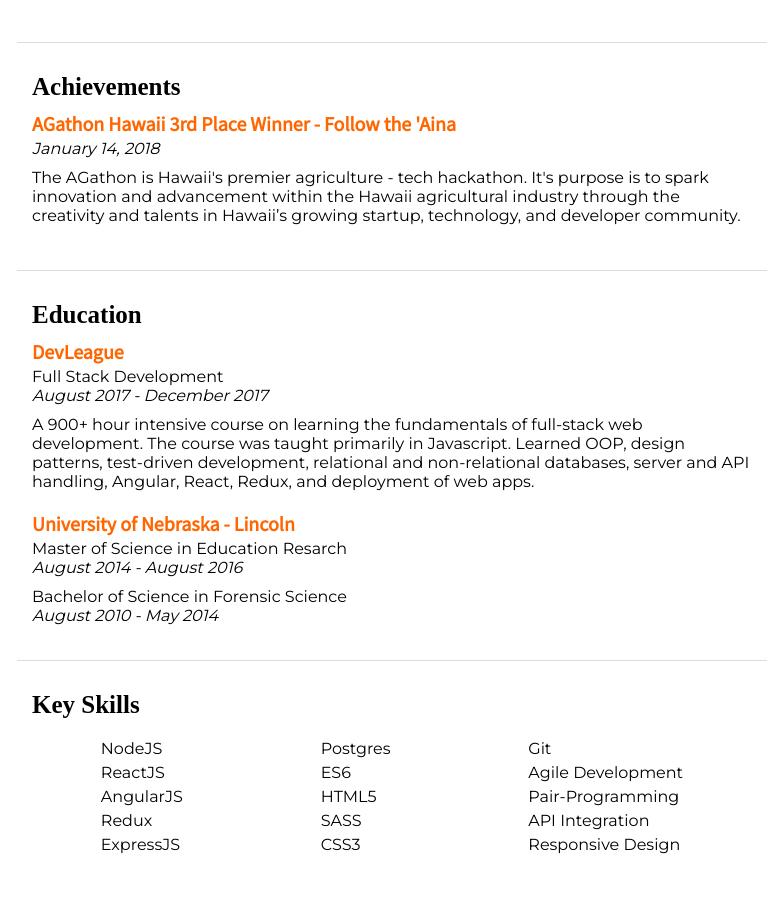
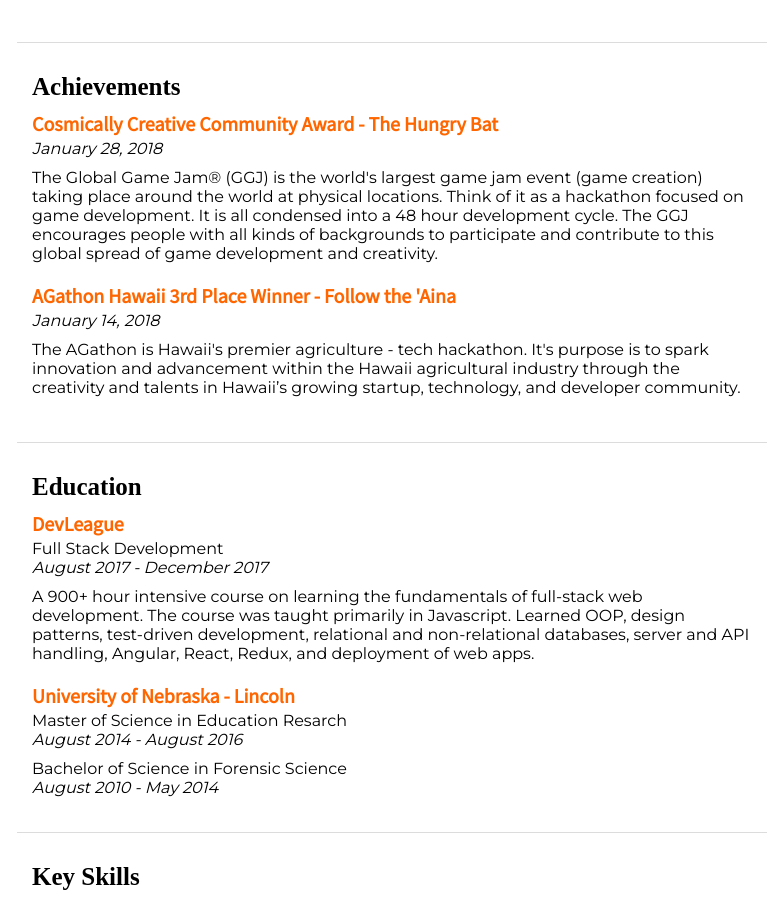
Before and after one commit to nitharios/nitharios.github.io, a website: page index.html in a window 1280 px wide. Shown: the part 1301-2212 px from the top of the page, without its empty margins (248-1027 px from the left). Drawn offline with Linux system fonts and the light colour scheme; a web font is replaced by a local one.

Commit message:
Updated for GGJ 2018

```diff
--- a/index.html
+++ b/index.html
@@ -84,6 +84,13 @@
     <div class="info">
       <div class="sub-header">Achievements</div>
       <div class="details-container">
+        <div class="sub-title"><a href="https://agathon.devpost.com/" target="_blank">Cosmically Creative Community Award</a> - <a href="https://iankbovard.github.io" target="_blank">The Hungry Bat</a></div>
+        <div class="date">January 28, 2018</div>
+        <div class="details">
+          The Global Game Jam® (GGJ) is the world's largest game jam event (game creation) taking place around the world at physical locations. Think of it as a hackathon focused on game development. It is all condensed into a 48 hour development cycle. The GGJ encourages people with all kinds of backgrounds to participate and contribute to this global spread of game development and creativity.
+        </div>
+      </div>
+      <div class="details-container">
         <div class="sub-title"><a href="https://agathon.devpost.com/" target="_blank">AGathon Hawaii 3rd Place Winner</a> - <a href="https://devpost.com/software/follow-the-aina" target="_blank"> Follow the 'Aina</a></div>
         <div class="date">January 14, 2018</div>
         <div class="details">
```
